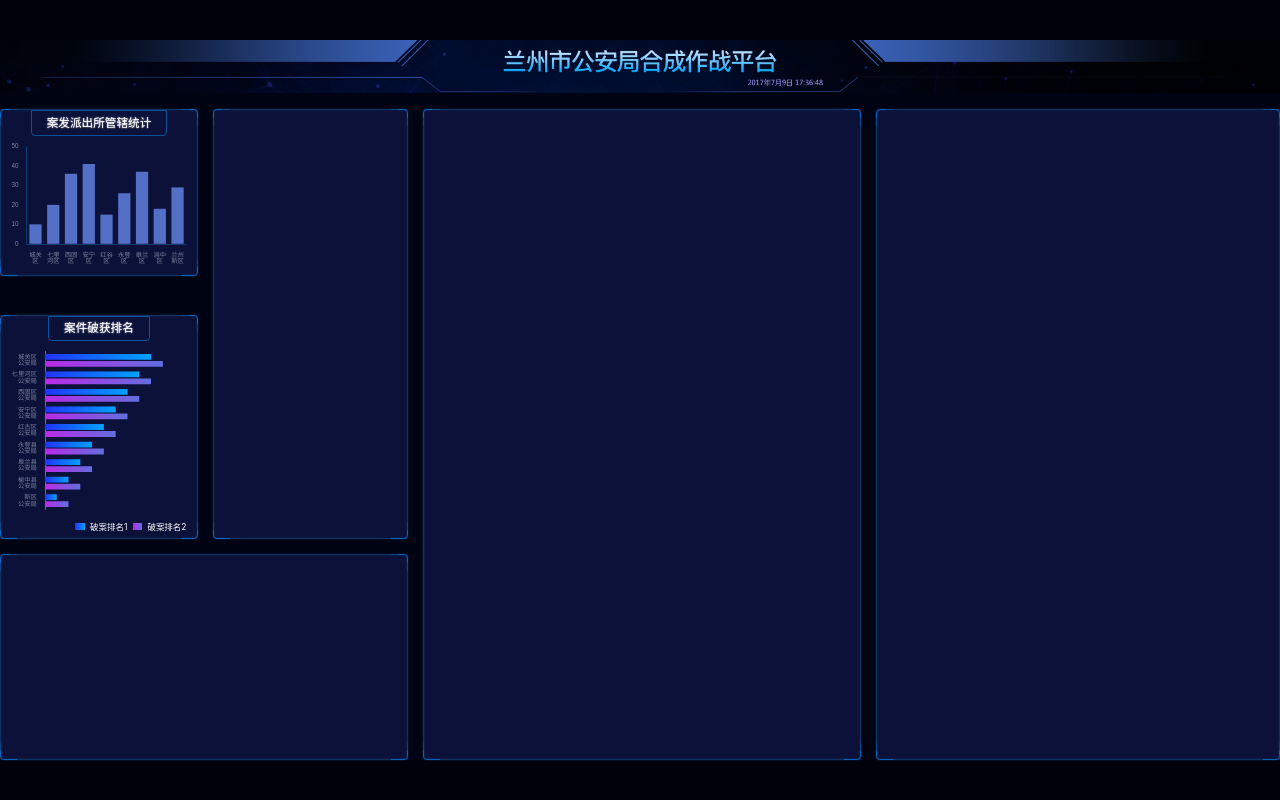
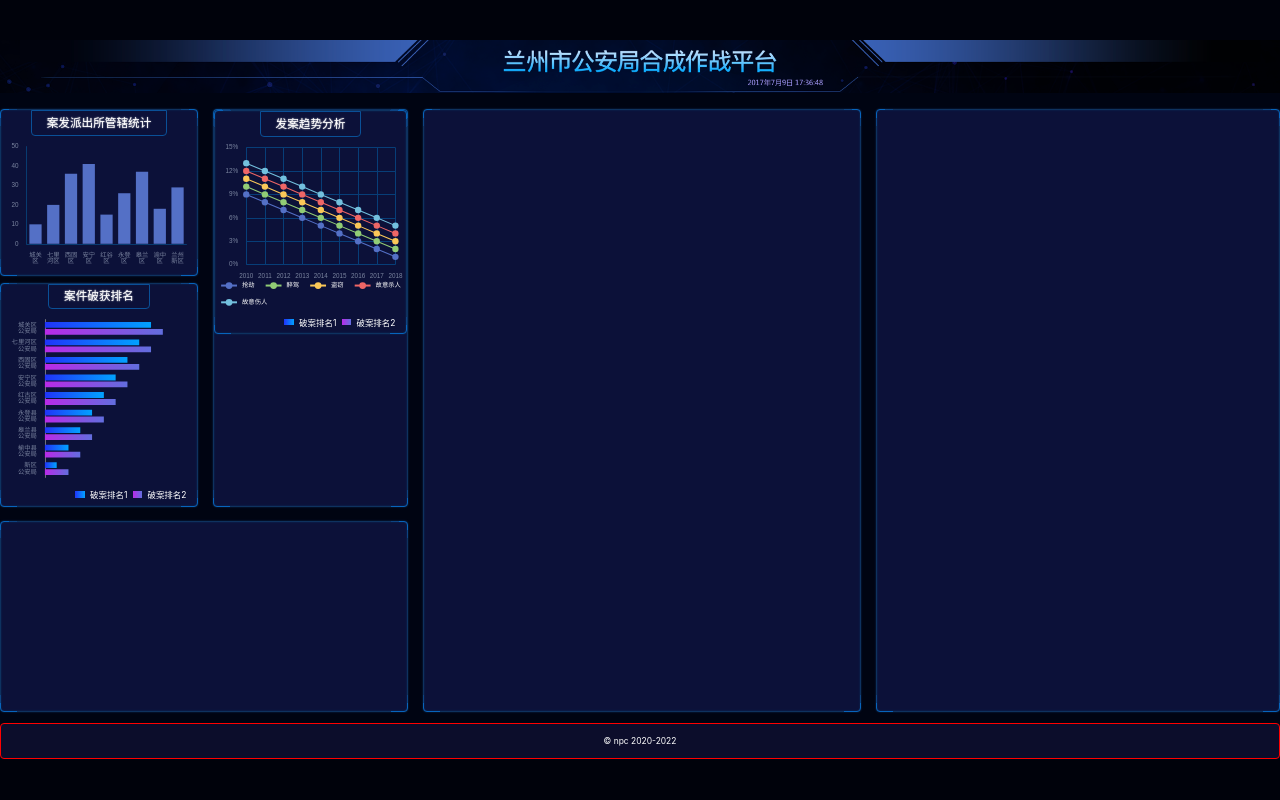
Before and after one commit to chen-qionghua/bigScreen, a React (Vite) app: page / in a window 1280 px wide. Built offline with nearby package versions, Linux system fonts and the light colour scheme.

Commit message:
chart3完成

```diff
--- a/index.html
+++ b/index.html
@@ -19,7 +19,7 @@
 </div>
 <script>
   const root = document.querySelector("#root")
-  root.style.width = pageWidth + 'px'
+  // root.style.width = pageWidth + 'px'
   root.style.height = pageHeight + 'px'
   root.style.marginTop = (clientHeight - pageHeight) / 2 +'px'
 </script>
--- a/src/components/chart-2.tsx
+++ b/src/components/chart-2.tsx
@@ -1,6 +1,5 @@
 import React, {useEffect, useRef} from 'react';
 import * as echarts from 'echarts';
-import {baseChartOptions} from '../shared/base-chart-options';
 import {createEchartOptions} from '../shared/create-echart-options';
 const  px = (n) => n/ 2420 * (window as any).pageWidth
 
--- /dev/null
+++ b/src/components/chart-3.tsx
@@ -0,0 +1,87 @@
+import React, {useEffect, useRef} from 'react';
+import * as echarts from 'echarts';
+import {baseChartOptions} from '../shared/base-chart-options';
+import {createEchartOptions} from '../shared/create-echart-options';
+const  px = (n) => n/ 2420 * (window as any).pageWidth
+
+export const Chart3 = () => {
+  const divRef = useRef(null)
+  useEffect(() => {
+    let myChart = echarts.init(divRef.current);
+    myChart.setOption(createEchartOptions({
+      legend: {
+        bottom: px(10),
+        textStyle: {color: 'white'},
+        itemWidth: px(30),
+        itemHeight: px(16)
+      },
+      grid: {
+        x: px(20),
+        x2: px(20),
+        y: px(20),
+        y2: px(70),
+        containLabel: true
+      },
+      xAxis: {
+        type: 'category',
+        boundaryGap: false,
+        data: [2010, 2011, 2012, 2013, 2014, 2015, 2016, 2017, 2018],
+        splitLine: {show: true, lineStyle: {color: '#073E78'},interval:0},
+        axisTick: {show: false},
+        axisLine: {show: false},
+      },
+      yAxis: {
+        type: 'value',
+        boundaryGap: false,
+        splitLine: {lineStyle: {color: '#073E78'},},
+        axisLabel: {
+          formatter(val) {
+            return val * 100 + '%';
+          }
+        },
+      },
+      series: [
+        {
+          name: '抢劫',
+          type: 'line',
+          data: [0.01, 0.02, 0.03, 0.04, 0.05, 0.06, 0.07, 0.08, 0.09].reverse()
+        },
+        {
+          name: '醉驾',
+          type: 'line',
+          data: [0.02, 0.03, 0.04, 0.05, 0.06, 0.07, 0.08, 0.09, 0.10].reverse()
+        },
+        {
+          name: '盗窃',
+          type: 'line',
+          data: [0.03, 0.04, 0.05, 0.06, 0.07, 0.08, 0.09, 0.10, 0.11].reverse()
+        },
+        {
+          name: '故意杀人',
+          type: 'line',
+          data: [0.04, 0.05, 0.06, 0.07, 0.08, 0.09, 0.10, 0.11, 0.12].reverse()
+        },
+        {
+          name: '故意伤人',
+          type: 'line',
+          data: [0.05, 0.06, 0.07, 0.08, 0.09, 0.10, 0.11, 0.12, 0.13].reverse()
+        }
+      ].map((obj) =>({
+        ...obj,
+        symbol:'circle',
+        symbolSize:px(12),
+        lineStyle:{width:px(2)}
+      }))
+    }))},[])
+
+  return (
+    <div className="bordered 破获排名">
+      <h2>发案趋势分析</h2>
+      <div ref={divRef}className="chart"></div>
+      <div className="legend">
+        <span className="first"/> 破案排名1
+        <span className="second"/> 破案排名2
+      </div>
+    </div>
+  )
+}
--- a/src/pages/home.scss
+++ b/src/pages/home.scss
@@ -6,11 +6,25 @@
   background: #000412;
   color: white;
   font-size: px(16);
+  width: px(2420);
+  margin: 0 auto;
   header {
     height: px(101);
     background-size: cover;
   }
+  footer{
+    border: 1px solid red;
+    height: px(68);
+    margin: px(20) 0 1px;
+    border-radius: 4px;
+    background:#0c0d2b;
+    display: flex;
+    align-items:center;
+    justify-content: center;
+  }
   >main{
+    width:px(2420);
+    margin: 0 auto;
     flex: 1;
     display: grid;
     padding-top: px(30);
@@ -63,7 +77,7 @@
     >.section5 {
       grid-area: box5;
     }
-    .管辖统计{
+    .管辖统计,.破获排名, .发案趋势{
       height: px(315);
       display: flex;
       flex-direction: column;
@@ -85,23 +99,6 @@
     }
     .破获排名 {
       height: px(423);
-      display: flex;
-      flex-direction: column;
-      align-items: center;
-      h2 {
-        flex-shrink: 0;
-        border: 1px solid #0a5299;
-        border-bottom-left-radius: 4px;
-        border-bottom-right-radius: 4px;
-        font-size: px(22);
-        line-height: px(24);
-        padding: px(10) px(28);
-        text-shadow: 0 0 px(3) white;
-      }
-      .chart {
-        flex: 1;
-        width: 100%;
-      }
       .legend {
         display: flex;
         align-items: center;
--- a/src/pages/home.tsx
+++ b/src/pages/home.tsx
@@ -4,9 +4,10 @@
 import * as echarts from 'echarts';
 import {Chart1} from '../components/chart-1';
 import {Chart2} from '../components/chart-2';
+import {Chart3} from '../components/chart-3';
 
 export const Home = () => {
-
+  const year = new Date().getFullYear();
   return (
     <div className="home">
       <header style={{backgroundImage:`url(${headerBg})`}}></header>
@@ -14,15 +15,17 @@
         <section className="section1">
           <Chart1/>
           <Chart2/>
-
         </section>
         <section className="bordered section2">
+          <section className="section2">
+          <Chart3/>
+          </section>
         </section>
         <section className="bordered section3"></section>
         <section className="bordered section4"></section>
         <section className="bordered section5"></section>
-
       </main>
+      <footer>&copy; npc 2020-{year}</footer>
     </div>
   );
 };
```
